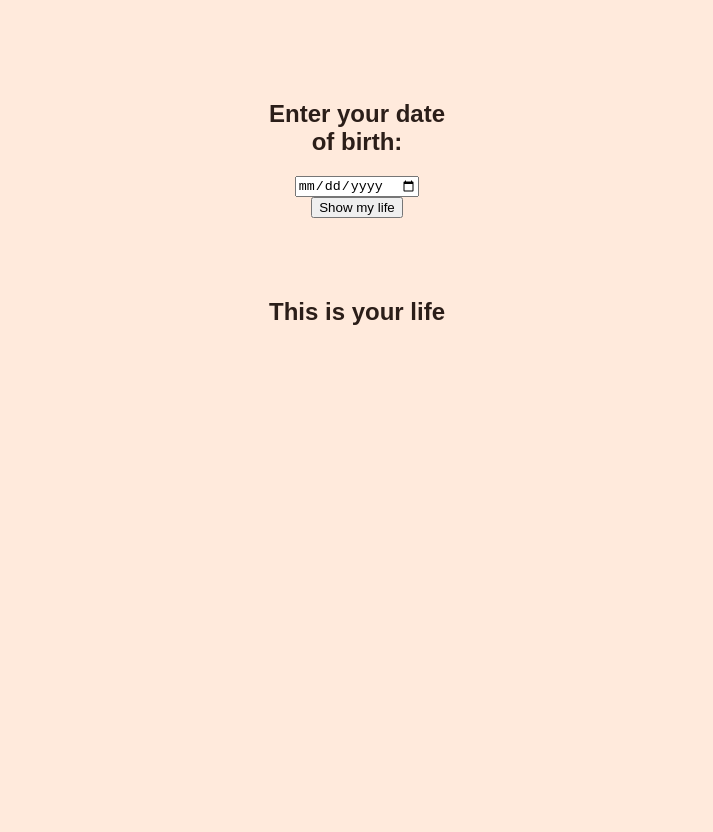
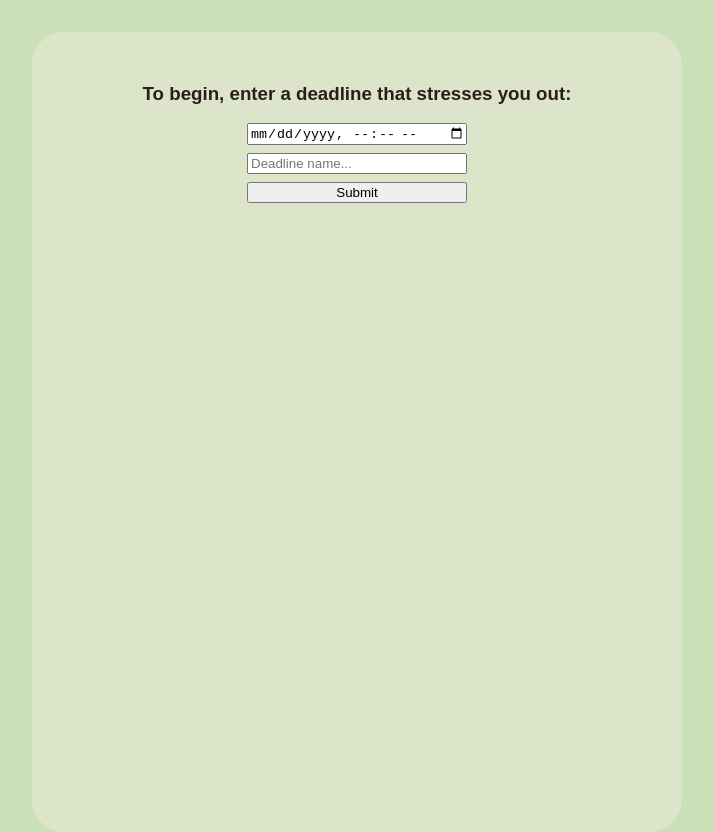
Before and after one commit to MaVirgil/deadline-tracker, a website: page static/html/index.html in a window 1280 px wide. Shown: the whole page, without its empty margins (283-996 px from the left). Before the commit the page ends 800 px from the top, so only its background shows below. Drawn offline with Linux system fonts and the light colour scheme.

Commit message:
add deadline input form

```diff
--- a/static/html/index.html
+++ b/static/html/index.html
@@ -3,68 +3,87 @@
   <head>
     <meta charset="UTF-8" />
     <meta name="viewport" content="width=device-width, initial-scale=1.0" />
-    <title>Your Life</title>
+    <title>Deadline tracker</title>
   </head>
   <body>
-    <!-- <header>
-    <h1>Your Life</h1>
-  </header> -->
 
     <main>
-      <div class="date-picker">
-        <h2>Enter your date of birth:</h2>
-        <form id="date-input-form">
-          <input type="date" />
-          <button type="submit">Show my life</button>
+      <div class="date-picker-container">
+        <h3>To begin, enter a deadline that stresses you out:</h3>
+        <form id="date-input-form" >
+          <input type="datetime-local" required />
+          <input type="text" placeholder="Deadline name..." maxlength="20" required/>
+          <button type="submit">Submit</button>
         </form>
       </div>
 
-      <div id="calendar">
-        <h2 id="calendar-header">This is your life</h2>
-        <div id="calendar-container">
+      <div id="countdowns">
+        <h2 id="countdown-header"></h2>
+        <div id="countdown-container">
 
         </div>
       </div>
     </main>
   </body>
   <script>
-    let dateOfBirth;
+    const deadlineFormElement = document.getElementById('date-input-form');
+    deadlineFormElement.addEventListener("submit", handleDeadlineSubmit);
 
-    function handleDateInput(event) {
+    const deadline = {};
+
+    function handleDeadlineSubmit(event) {
       event.preventDefault();
-      dateOfBirth = event.target[0].valueAsDate;
-      console.log("date of birth: ", dateOfBirth);
+      deadline.dateTime = new Date(event.target[0].value);
+      deadline.text = event.target[1].value;
+      console.log(deadline);
+
+      if (deadline.dateTime.getTime() - Date.now() < 5 * 60 * 1000) {
+        alert('Please specify a deadline at least 5 minutes into the future');
+        return;
+      }
     }
 
-    function renderCalendar(startDate) {
-
-    }
-
-    const dateInputForm = document.getElementById("date-input-form");
-    dateInputForm.addEventListener("submit", handleDateInput);
   </script>
 
   <style>
     html {
-      background-color: oklch(0.9496 0.0293 55.59);
+      background-color: oklch(0.8798 0.0598 132.35);
       color: oklch(24.935% 0.0225 41.943);
       font-family: sans-serif;
     }
     body {
       text-align: center;
       margin: 0 auto;
-      width: 200px;
+      max-width: 650px;
+      min-height: 100vh;
+      background-color: rgba(248, 235, 227, 0.4);
+      background-blend-mode: overlay;
+      border-radius: 2em;
+    }
+    @media (max-width: 650px ) {
+      body {
+        border-radius: 0;
+      }
+
     }
     main {
+      margin-top: 2em;
+      padding-top: 2em;
+      padding-bottom: 2em;
+      padding-left: 3em;
+      padding-right: 3em;
     }
-    .date-picker {
+    .date-picker-container {
       display: flex;
       flex-direction: column;
       align-items: center;
-      margin-top: 5em;
-      margin-bottom: 5em;
     }
-    #calendar {
+    #date-input-form {
+      width: 220px;
+      display: flex;
+      flex-direction: column;
+      gap: 0.5em;
     }
+
   </style>
 </html>
```
